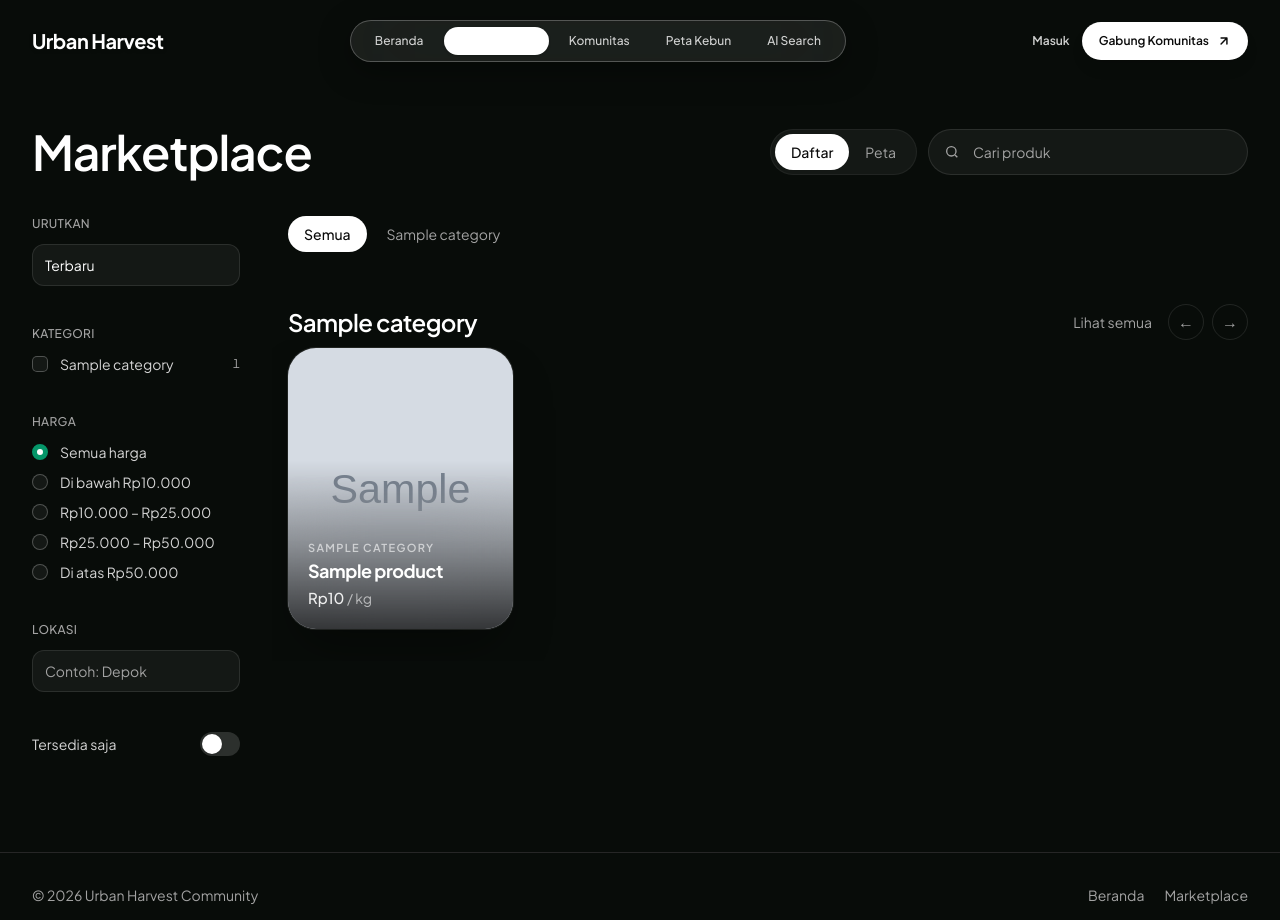
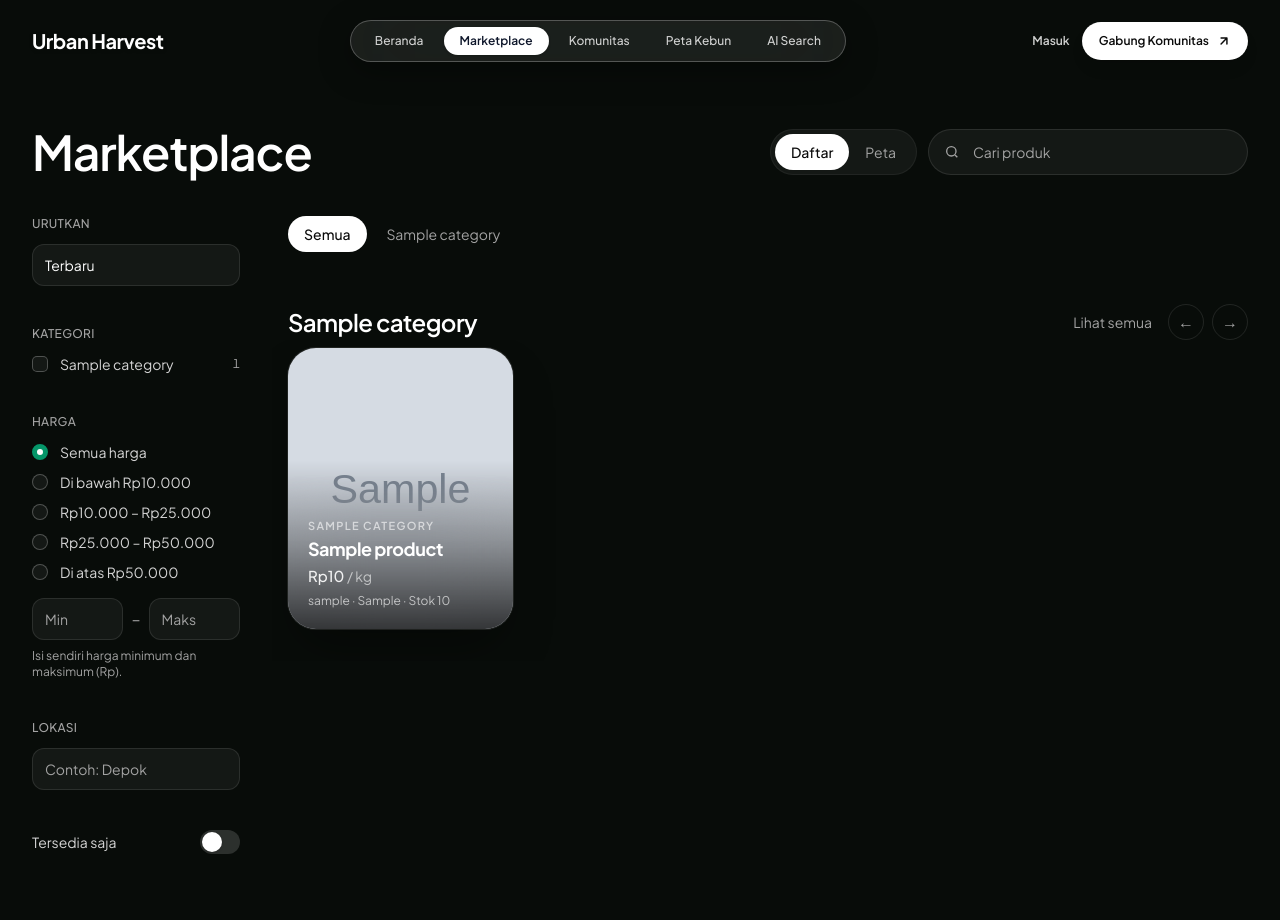
Before and after one commit to PBP-E2-Gasal-2026/UrbanHarvestCommunity, a Django app: page /marketplace/ in a window 1280 px wide. Shown: the top 920 px of the page. Run offline with Django 5.2, Linux system fonts and the light colour scheme; tables that the repository leaves empty hold one stand-in row (values such as "Sample post"); grey boxes marked "Sample" are stand-in pictures.

Commit message:
feat: menampilkan merchant, lokasi, dan stok di kartu serta filter harga min-maks

```diff
--- a/marketplace/views.py
+++ b/marketplace/views.py
@@ -51,7 +51,7 @@
     elif params['min_price'] is not None or params['max_price'] is not None:
         low = rupiah(params['min_price'] or 0)
         high = rupiah(params['max_price']) if params['max_price'] is not None else '∞'
-        chips.append({'label': f'{low} – {high}', 'param': 'min_price', 'value': ''})
+        chips.append({'label': f'{low} – {high}', 'param': 'min_price max_price', 'value': ''})
     if params['location']:
         chips.append({'label': params['location'], 'param': 'location', 'value': ''})
     if params['in_stock']:
@@ -105,6 +105,9 @@
         'all_count': sum(c.product_count for c in categories),
         'params': params,
         'has_filters': filtered,
+        'custom_price': not params['price_range'] and (
+            params['min_price'] is not None or params['max_price'] is not None
+        ),
         'active_filters': _active_filters(params, categories),
         'sections': [] if filtered or map_view else category_sections(limit=10),
         'price_ranges': [(key, label) for key, (label, _, _) in PRICE_RANGES.items()],
--- a/templates/marketplace/_product_card.html
+++ b/templates/marketplace/_product_card.html
@@ -21,11 +21,14 @@
       <a href="{% url 'marketplace:product_detail' product.pk %}" class="after:absolute after:inset-0 focus-visible:outline-none">{{ product.name }}</a>
     </h3>
     <p class="mt-1 text-[15px] font-medium text-white/90">{{ product.price|rupiah }} <span class="text-sm font-normal text-white/60">/ {{ product.unit }}</span></p>
+    <p class="mt-1.5 truncate text-xs text-white/65">
+      {{ product.merchant_name }} · {{ product.location }} ·
+      {% if product.is_available %}Stok {{ product.stock }}{% else %}<span class="text-danger">Habis</span>{% endif %}
+    </p>
 
     <div class="grid grid-rows-[0fr] opacity-0 transition-all duration-500 ease-out group-hover:grid-rows-[1fr] group-hover:opacity-100 group-focus-within:grid-rows-[1fr] group-focus-within:opacity-100">
       <div class="overflow-hidden">
         <p class="mt-2 line-clamp-2 text-sm text-white/75">{{ product.description|default:"Produk segar dari kebun urban." }}</p>
-        <p class="mt-2 text-xs text-white/60">{% if product.is_available %}Stok {{ product.stock }}{% else %}Stok habis{% endif %} · {{ product.location }}</p>
         {% if product.is_available %}
           <form method="post" action="{% url 'marketplace:cart_add' product.pk %}" data-add-to-cart class="relative z-10 mt-4">
             {% csrf_token %}
--- a/templates/marketplace/catalog.html
+++ b/templates/marketplace/catalog.html
@@ -74,7 +74,7 @@
           <legend class="mb-3 text-xs font-medium tracking-wide text-muted uppercase">Harga</legend>
           <div class="flex flex-col gap-2.5">
             <label class="flex cursor-pointer items-center gap-3 text-sm text-body transition hover:text-white">
-              <input type="radio" name="price_range" value="" class="control" {% if not params.price_range %}checked{% endif %}>
+              <input type="radio" name="price_range" value="" class="control" {% if not params.price_range and not custom_price %}checked{% endif %}>
               Semua harga
             </label>
             {% for value, label in price_ranges %}
@@ -84,6 +84,22 @@
               </label>
             {% endfor %}
           </div>
+          <div class="mt-4 flex items-center gap-2">
+            <label class="min-w-0 flex-1">
+              <span class="sr-only">Harga minimum</span>
+              <input type="number" name="min_price" min="0" step="500" inputmode="numeric" placeholder="Min"
+                     value="{% if custom_price and params.min_price is not None %}{{ params.min_price }}{% endif %}" data-price-input
+                     class="w-full rounded-xl border border-white/10 bg-white/5 px-3 py-2.5 text-sm text-white placeholder:text-muted focus:border-white/25 focus:outline-none">
+            </label>
+            <span class="text-muted" aria-hidden="true">–</span>
+            <label class="min-w-0 flex-1">
+              <span class="sr-only">Harga maksimum</span>
+              <input type="number" name="max_price" min="0" step="500" inputmode="numeric" placeholder="Maks"
+                     value="{% if custom_price and params.max_price is not None %}{{ params.max_price }}{% endif %}" data-price-input
+                     class="w-full rounded-xl border border-white/10 bg-white/5 px-3 py-2.5 text-sm text-white placeholder:text-muted focus:border-white/25 focus:outline-none">
+            </label>
+          </div>
+          <p class="mt-2 text-xs text-muted">Isi sendiri harga minimum dan maksimum (Rp).</p>
         </fieldset>
 
         <fieldset>
@@ -184,6 +200,18 @@
       refresh(0);
     });
     form.querySelector('input[name="location"]').addEventListener('input', () => refresh(350));
+
+    // Harga min/maks diisi sendiri -> pilihan rentang harga dilepas, begitu juga sebaliknya.
+    const priceInputs = form.querySelectorAll('[data-price-input]');
+    priceInputs.forEach(function (input) {
+      input.addEventListener('input', function () {
+        form.querySelectorAll('input[name="price_range"]').forEach((radio) => (radio.checked = false));
+        refresh(450);
+      });
+    });
+    form.querySelectorAll('input[name="price_range"]').forEach(function (radio) {
+      radio.addEventListener('change', () => priceInputs.forEach((input) => (input.value = '')));
+    });
     searchInput.addEventListener('input', function () {
       // Ada kata kunci -> urutkan paling relevan, seperti marketplace pada umumnya.
       form.elements.sort.value = searchInput.value.trim() ? 'relevance' : 'newest';
@@ -201,9 +229,9 @@
         window.scrollTo({ top: 0, behavior: 'smooth' });
         refresh(0);
       } else if (remove) {
-        const { removeParam: param, removeValue: value } = remove.dataset;
-        if (param === 'q') searchInput.value = '';
-        form.querySelectorAll(`[name="${param}"]`).forEach(function (input) {
+        const { removeParam, removeValue: value } = remove.dataset;
+        if (removeParam === 'q') searchInput.value = '';
+        removeParam.split(' ').forEach((param) => form.querySelectorAll(`[name="${param}"]`).forEach(function (input) {
           if (input.type === 'checkbox') {
             if (!value || input.value === value) input.checked = false;
           } else if (input.type === 'radio') {
@@ -211,7 +239,7 @@
           } else {
             input.value = '';
           }
-        });
+        }));
         refresh(0);
       } else if (clear) {
         searchInput.value = '';
```
Also changed, not shown: marketplace/tests.py (+19 -0 lines), static/css/style.css.
